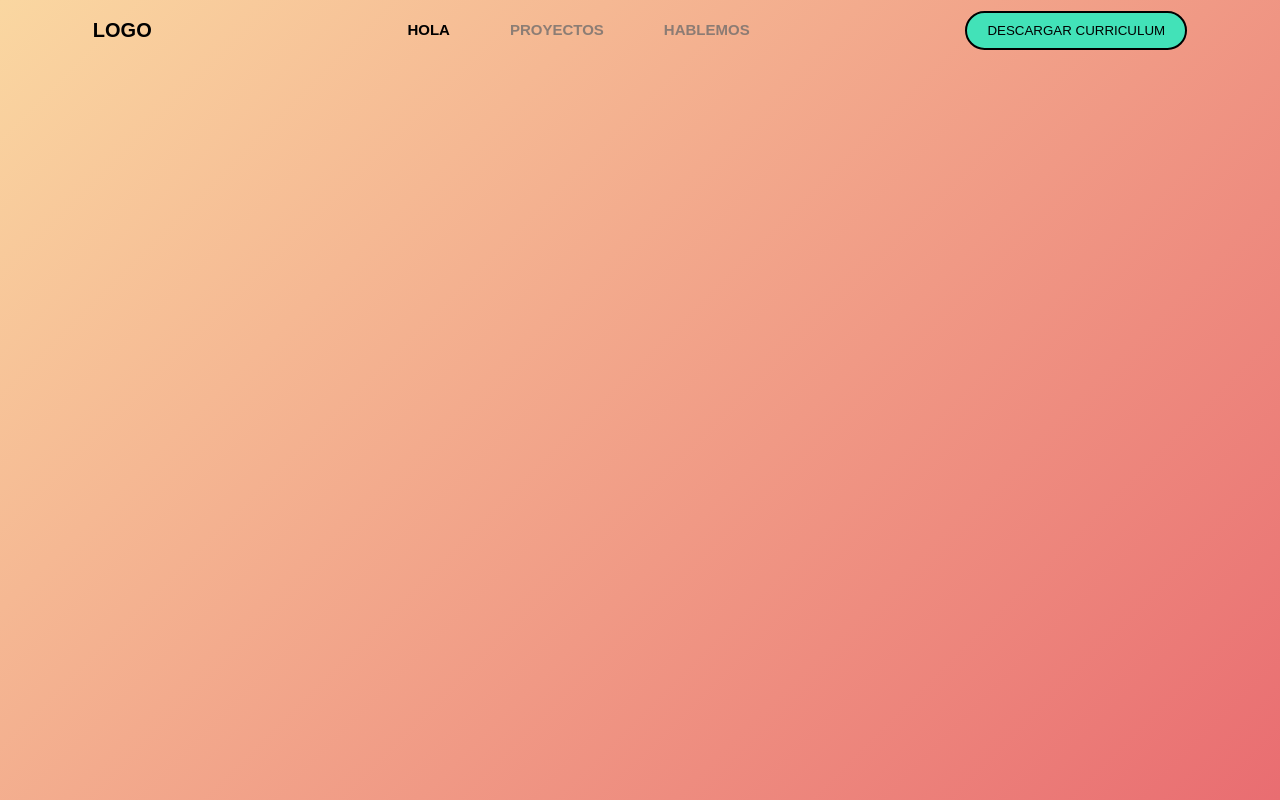
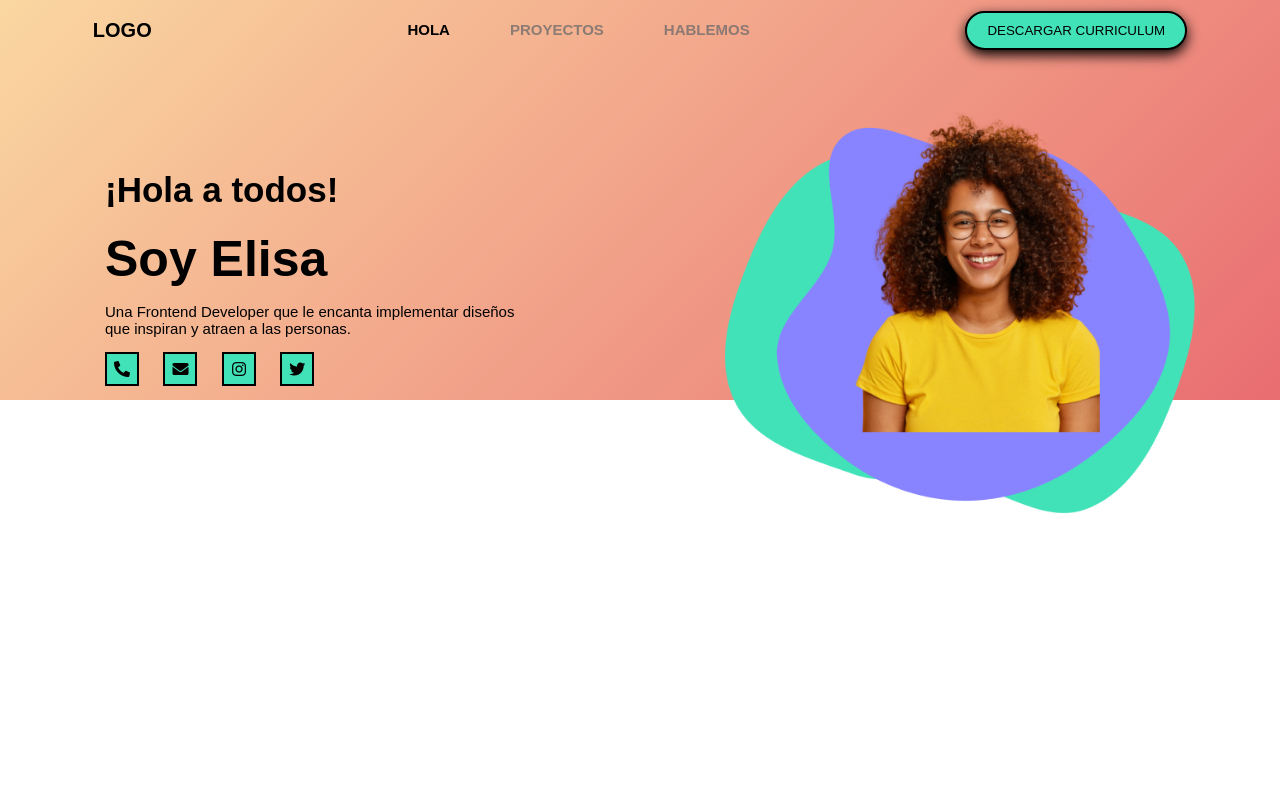
Before and after one commit to Dav1dD14Z/Elisa, a plain HTML site: page index.html in a window 1280 px wide. Drawn offline with Linux system fonts and the light colour scheme.

Commit message:
Hero Section Created 🎈✨

```diff
--- a/Styles/style.css
+++ b/Styles/style.css
@@ -1,8 +1,8 @@
 body {
     margin: 0px;
     padding: 0px;
-    background: linear-gradient(135deg, #FAD7A1 0%, #E96D71 100%);
-    background-size: 100vw 100vh;
+    background-image: linear-gradient(135deg, #FAD7A1 0%, #E96D71 100%);
+    background-repeat: no-repeat;
     font-family: Arial, Helvetica, sans-serif;
 }
 
@@ -48,7 +48,7 @@ body {
     transition: .5s;
 }
 
-.header-content button {
+.header-content_download {
     color: black;
     background-color: #42E2B8;
     border: 2px solid black;
@@ -56,12 +56,107 @@ body {
     padding: 10px 20px;
     text-transform: uppercase;
     transition: .5s;
+    box-shadow: 0px 5px 13px 0px black;
 }
 
-.header-content button:hover {
+.header-content_download:hover {
     background-color: transparent;
     border-color: #42E2B8;
     color: white;
     cursor: pointer;
     transition: .5s;
 }
+
+.hero-content {
+    height: 300px;
+    width: 100vw;
+    margin: 50px 0 0 0;
+    position: relative;
+}
+
+.hero-container__content {
+    position: absolute;
+    height: inherit;
+    width: 50%;
+    left: 0;
+    top: 0;
+    margin: 0 0 0 105px;
+}
+
+.hero-container__image {
+    position: absolute;
+    height: inherit;
+    display: flex;
+    justify-content: center;
+    width: 50%;
+    right: 0;
+    top: 0;
+}
+
+.hero-content__content {
+    margin-top: 70px;
+    width: 65%;
+}
+
+.hero-content__content h4 {
+    font-size: 35px;
+    margin: 0 0 20px 0;
+    font-weight: bold;
+}
+
+.hero-content__content h2 {
+    font-size: 50px;
+    margin: 0;
+    font-weight: bold;
+}
+
+.hero-content__content p {
+    font-size: 15px;
+}
+
+.hero-content__social i {
+    margin: 0 10px;
+    height: 30px;
+    width: 30px;
+    text-align: center;
+    line-height: 30px;
+    border: 2px solid black;
+    background-color: #42E2B8;
+    transition: .7s;
+}
+
+.hero-content__social i:nth-child(1) {
+    margin-left: 0;
+}
+
+.hero-content__social i:hover {
+    border-color: #42E2B8;
+    background-color: transparent;
+    color: white;
+    transition: .7s;
+    cursor: pointer;
+}
+
+.hero-content__image img {
+    width: 500px;
+    margin-top: -50px;
+}
+
+@media (max-width: 700px) {
+    .header-content {
+        margin: 10px 10px;
+    }
+
+    .header-menu {
+        display: none;
+        justify-content: space-evenly;
+    }
+
+    .header-content_download {
+        padding: 10px 20px;
+    }
+
+    .header-content_download span {
+        display: none;
+    }
+}
--- a/index.html
+++ b/index.html
@@ -4,6 +4,7 @@
     <meta charset="UTF-8">
     <meta http-equiv="X-UA-Compatible" content="IE=edge">
     <meta name="viewport" content="width=device-width, initial-scale=1.0">
+    <link rel="stylesheet" href="https://pro.fontawesome.com/releases/v5.10.0/css/all.css" integrity="sha384-AYmEC3Yw5cVb3ZcuHtOA93w35dYTsvhLPVnYs9eStHfGJvOvKxVfELGroGkvsg+p" crossorigin="anonymous"/>
     <link rel="stylesheet" href="./Styles/style.css">
     <title>Elisa's Portfolio</title>
 </head>
@@ -23,7 +24,29 @@
                 </li>
             </ol>
         </nav>
-        <button class="header-content_download">Descargar curriculum</button>
+        <button class="header-content_download"><span>Descargar</span> curriculum</button>
     </header>
+    <section class="hero-content">
+        <div class="hero-container__content">
+            <div class="hero-content__content">
+                <h4>¡Hola a todos!</h4>
+                <h2>Soy Elisa</h2>
+                <p>
+                    Una Frontend Developer que le encanta implementar diseños que inspiran y atraen a las personas.
+                </p>
+                <div class="hero-content__social">
+                    <i class="fas fa-phone-alt"></i>
+                    <i class="fas fa-envelope"></i>
+                    <i class="fab fa-instagram"></i>
+                    <i class="fab fa-twitter"></i>
+                </div>
+            </div>
+        </div>
+        <div class="hero-container__image">
+            <div class="hero-content__image">
+                <img src="./Assets/person.png" alt="Person Image">
+            </div>
+        </div>
+    </section>
 </body>
 </html>
```
Also changed, not shown: Assets/person.png (added).
